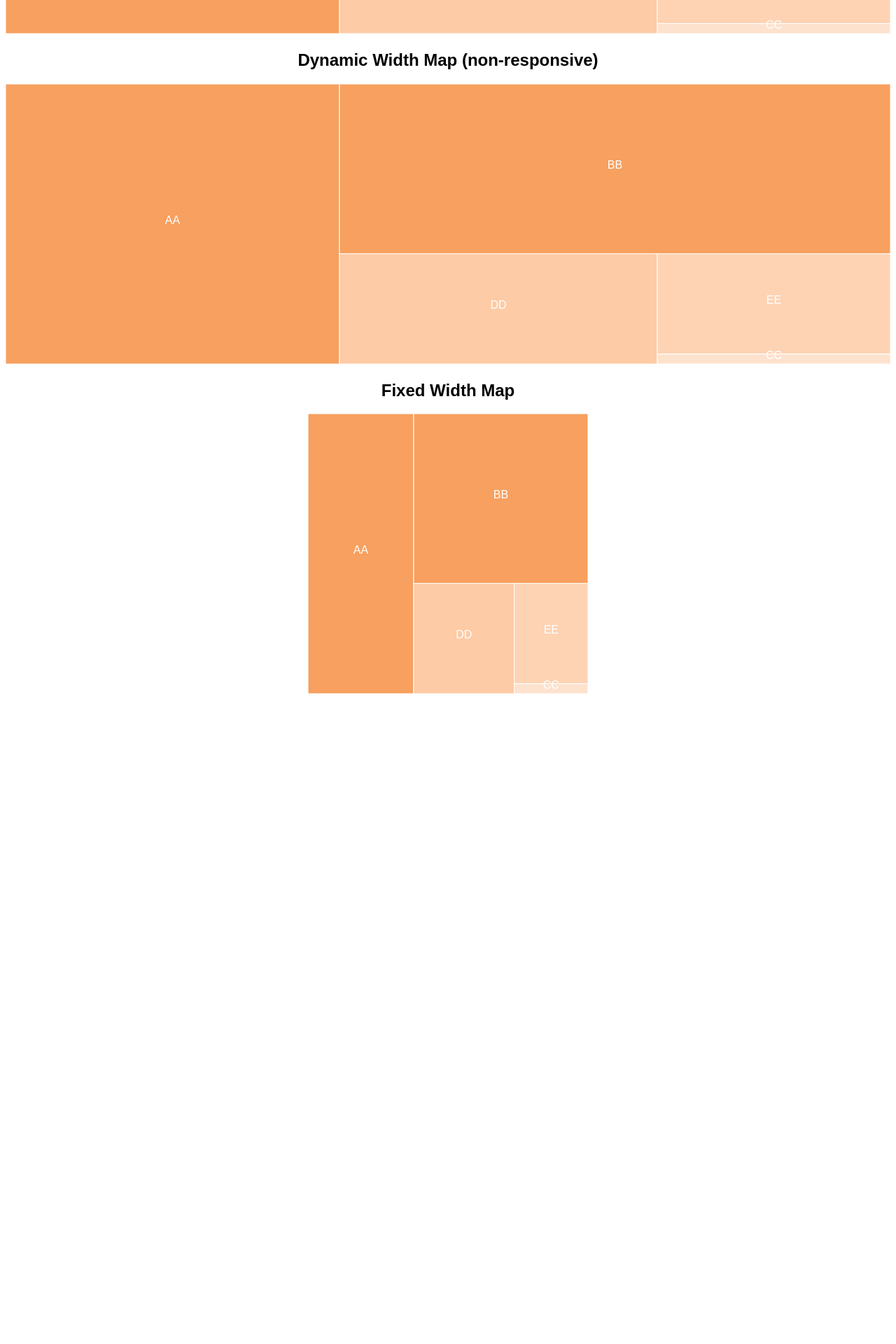
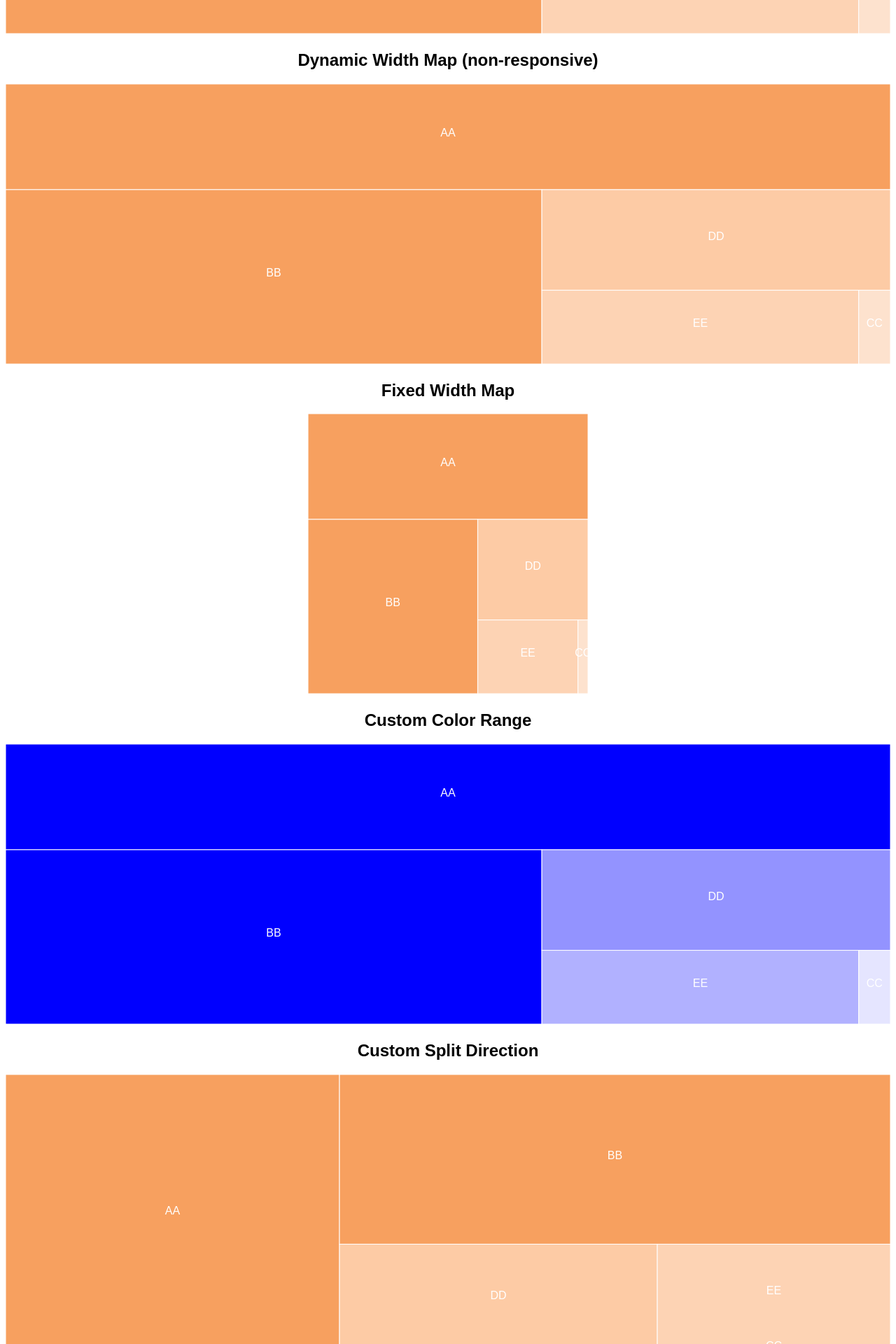
Before and after one commit to sumitjain-/d3-tree-map, a React (Create React App) app: page / in a window 1280 px wide. Shown: the part 420-2340 px from the top of the page at 70% size. Before the commit the page ends 1423 px from the top, so only its background shows below. Built offline with nearby package versions, Linux system fonts and the light colour scheme.

Commit message:
default color range, custom split direction

```diff
--- a/src/Container.jsx
+++ b/src/Container.jsx
@@ -9,24 +9,25 @@ export function Container() {
       <Treemap
         // chartWidth={400}
         chartHeight={400}
-        colorRange={["#fde2ce", "#f7a05f"]}
         data={data}
       />
       <h2>Dynamic Width Map (non-responsive)</h2>
       <Treemap
         // chartWidth={400}
         chartHeight={400}
-        colorRange={["#fde2ce", "#f7a05f"]}
         data={data}
         responsive={false}
       />
       <h2>Fixed Width Map</h2>
+      <Treemap chartWidth={400} chartHeight={400} data={data} />
+      <h2>Custom Color Range</h2>
       <Treemap
-        chartWidth={400}
         chartHeight={400}
-        colorRange={["#fde2ce", "#f7a05f"]}
+        colorRange={["rgba(0,0,255, 0.1)", "rgba(0,0,255, 1)"]}
         data={data}
       />
+      <h2>Custom Split Direction</h2>
+      <Treemap chartHeight={400} data={data} splitVertical={true} />
     </div>
   );
 }
--- a/src/treemap/helpers.js
+++ b/src/treemap/helpers.js
@@ -9,7 +9,12 @@ export function populateAlloc(baseData) {
   });
 }
 
-export function populateRectDimensions({ data, chartHeight, chartWidth }) {
+export function populateRectDimensions({
+  data,
+  chartHeight,
+  chartWidth,
+  splitVertical = false
+}) {
   let ptr = 0;
   let ox = 0;
   let oy = 0;
@@ -17,19 +22,19 @@ export function populateRectDimensions({ data, chartHeight, chartWidth }) {
 
   while (ptr < data.length) {
     const dim = {};
-    if (!(ptr % 2)) {
+    if (!((ptr + (splitVertical ? 1 : 0)) % 2)) {
+      dim.x = ox;
+      dim.y = oy;
+      dim.width = chartWidth - ox;
+      dim.height = (chartHeight - oy) * (data[ptr].alloc / allocLeft);
+      oy = oy + dim.height;
+      allocLeft = allocLeft - data[ptr].alloc;
+    } else {
       dim.x = ox;
       dim.y = oy;
       dim.width = (chartWidth - ox) * (data[ptr].alloc / allocLeft);
       dim.height = chartHeight - oy;
       ox = ox + dim.width;
-      allocLeft = allocLeft - data[ptr].alloc;
-    } else {
-      dim.x = ox;
-      dim.y = oy;
-      dim.width = chartWidth - ox;
-      dim.height = (chartHeight - oy) * (data[ptr].alloc / allocLeft);
-      oy = oy + dim.height;
       allocLeft = allocLeft - data[ptr].alloc;
     }
     Object.assign(data[ptr], dim);
--- a/src/treemap/index.jsx
+++ b/src/treemap/index.jsx
@@ -9,20 +9,27 @@ import {
 } from "./helpers";
 
 export function Treemap(props) {
-  const { chartWidth: cw, chartHeight: ch, data, responsive = true } = props;
+  const {
+    chartWidth: cw,
+    chartHeight: ch,
+    data,
+    responsive = true,
+    colorRange = ["#fde2ce", "#f7a05f"],
+    splitVertical
+  } = props;
   const [chartWidth, setChartWidth] = useState(cw);
   const containerRef = useRef(null);
   const mapRef = useRef(null);
   const rectsRef = useRef(null);
   const textsRef = useRef(null);
 
-  const colorRange = props.colorRange.map(x => d3.rgb(x));
+  const d3colorRange = colorRange.map(x => d3.rgb(x));
 
   const paletteScale = d3
     .scaleLinear()
     .interpolate(d3.interpolateHcl)
     .domain(d3.extent(data, d => d.value))
-    .range(colorRange);
+    .range(d3colorRange);
 
   function resizeHandler() {
     const rect = containerRef.current.getBoundingClientRect();
@@ -54,7 +61,8 @@ export function Treemap(props) {
     populateRectDimensions({
       data,
       chartHeight: ch,
-      chartWidth: chartWidth
+      chartWidth: chartWidth,
+      splitVertical
     });
 
     const svg = d3.select(mapRef.current);
@@ -70,7 +78,7 @@ export function Treemap(props) {
 
     addMouseHandlers({
       rects: rectsRef.current,
-      colorRange: props.colorRange,
+      colorRange,
       colorScale: paletteScale,
       mouseEnterHandler: props.onMouseEnter,
       mouseLeaveHandler: props.onMouseLeave
@@ -82,11 +90,12 @@ export function Treemap(props) {
   }, [
     chartWidth,
     ch,
-    props.colorRange,
+    colorRange,
     data,
     paletteScale,
     props.onMouseEnter,
-    props.onMouseLeave
+    props.onMouseLeave,
+    splitVertical
   ]);
   return (
     <div className="map-container" ref={containerRef}>
```
